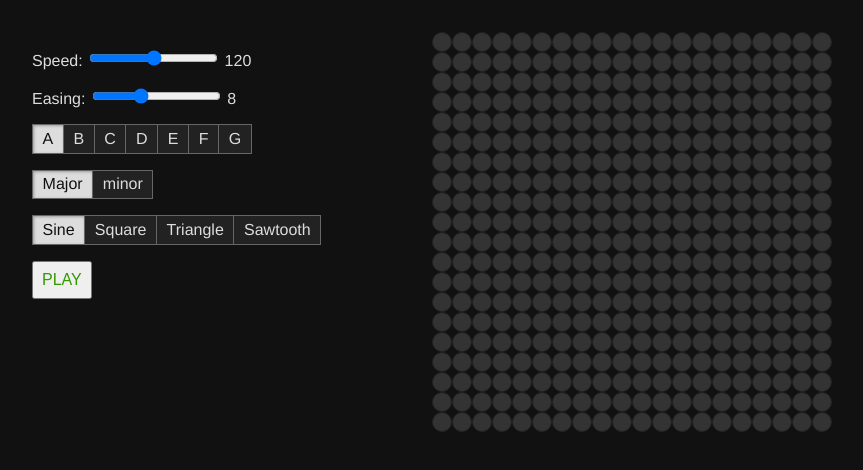
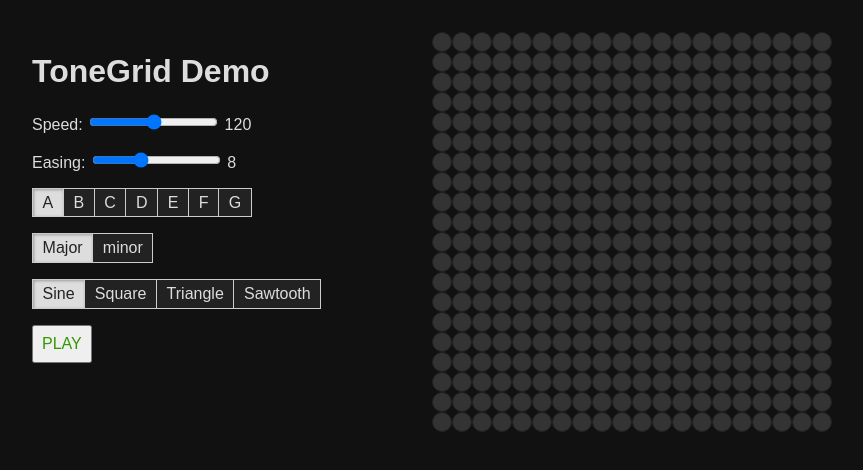
Before and after one commit to mach3/tonegrid.js, a plain HTML site: page index.html in a window 1280 px wide. Shown: the whole page, without its empty margins (208-1071 px from the left). Drawn offline with Linux system fonts and the light colour scheme.

Commit message:
update lib, styles

```diff
--- a/index.html
+++ b/index.html
@@ -8,7 +8,7 @@
     <style>
 
     body {
-        font-family: Helvetica, Arial;
+        font-family: 'Helvetica Neue Light', Arial;
         background-color: #111;
         color: #ddd;
     }
@@ -50,21 +50,22 @@
         .button-group .label {
             display: block;
             padding: .3em .6em;
-            border: 1px solid #666;
+            border: 1px solid #ccc;
             background-color: #222;
             margin-left: -1px;
         }
         .button-group .label:hover {
-            background-color: #333;
+            background-color: #444;
         }
         .button-group li:first-child .label {
             margin-left: 0;
         }
         .button-group :checked + .label {
             background-color: #ddd;
+            color: #222;
             box-shadow: inset 1px 1px 3px rgba(0, 0, 0, .3);
-            color: #111;
         }
+
 
     .toggle-button {
         padding: .5em;
@@ -91,6 +92,7 @@
 
     <div id="container">
         <div class="left">
+            <h1>ToneGrid Demo</h1>
             <form id="control">
                 <fieldset>
                     <label for="speed">Speed: </label>
@@ -141,7 +143,7 @@
     </div>
 
     <script src="./bower_components/jquery/dist/jquery.min.js"></script>
-    <script src="./dist/tonegrid.min.js"></script>
+    <script src="./dist/tonegrid.js"></script>
     <script>
 
     (function(global){
```
Also changed, not shown: dist/style.css, dist/tonegrid.js, dist/tonegrid.min.js.
